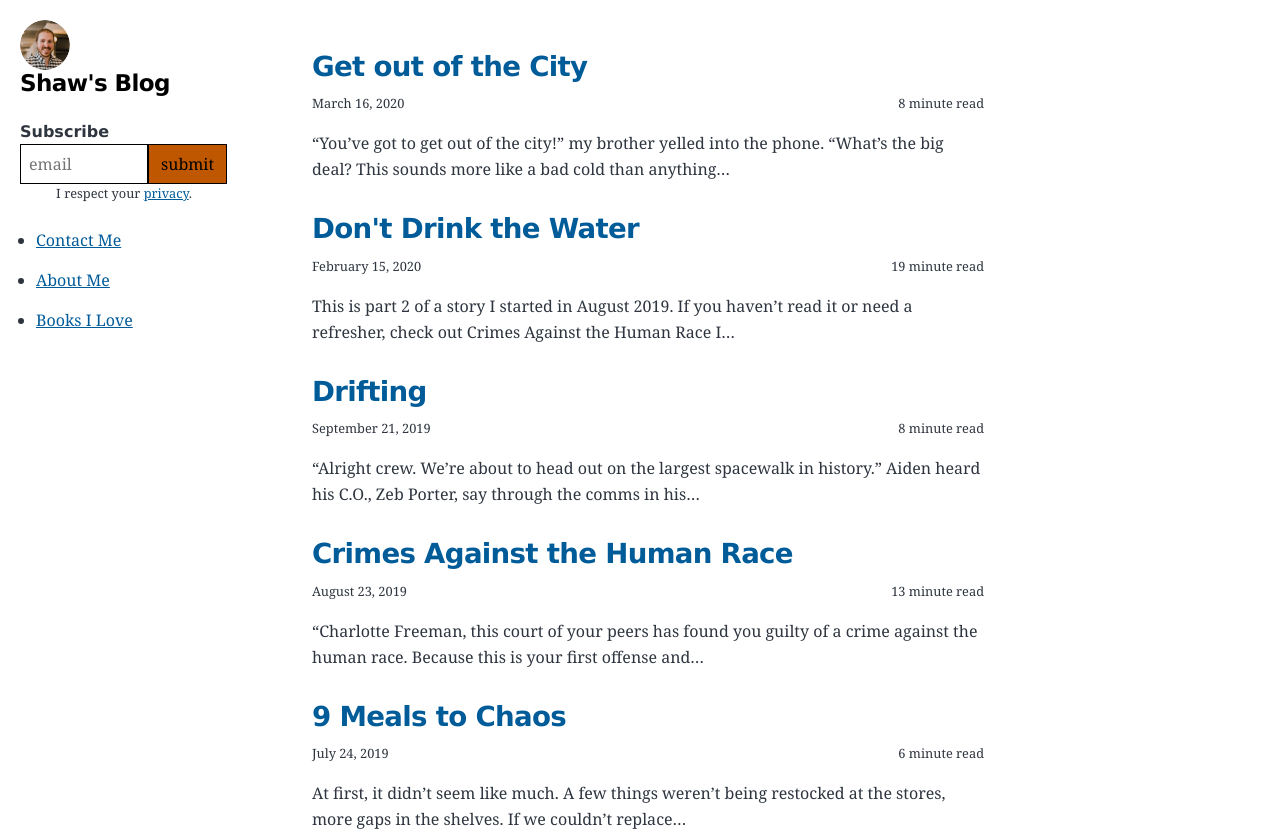
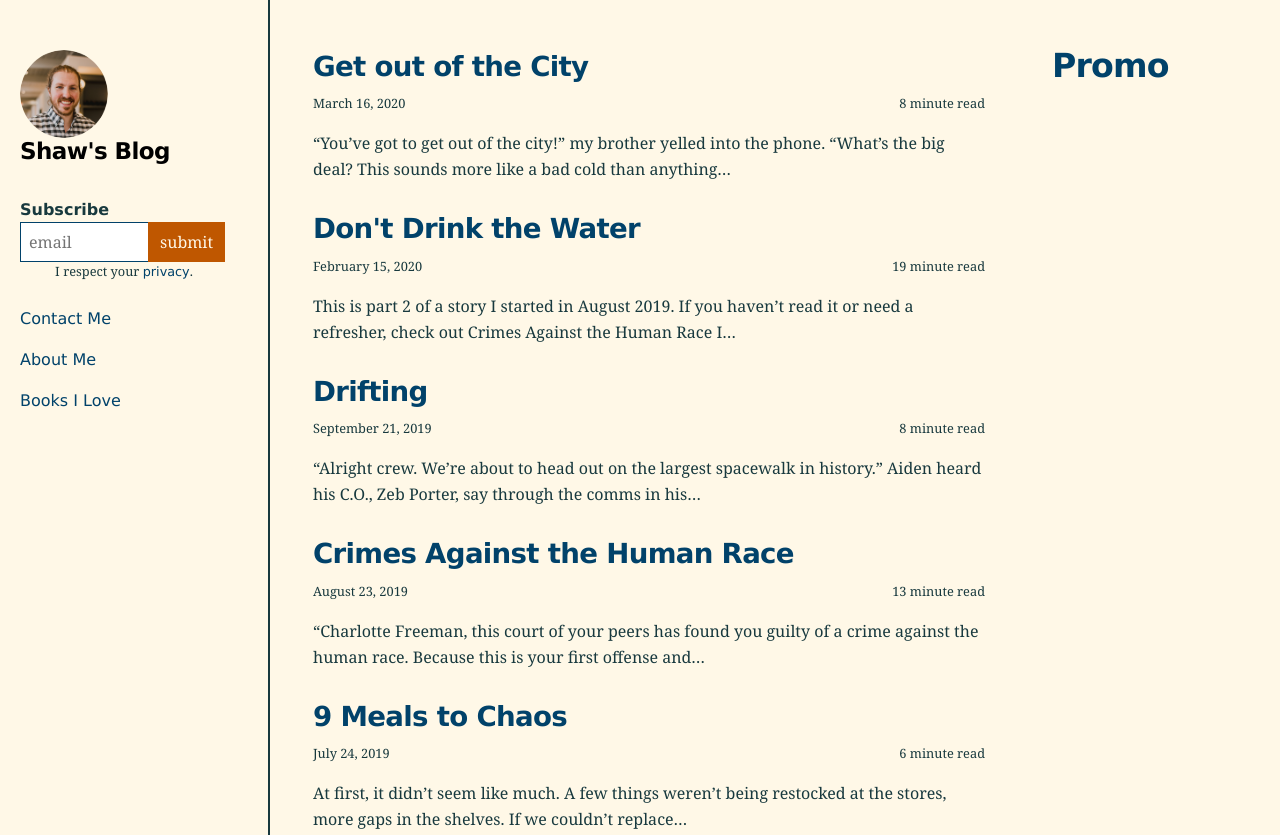
Before and after one commit to shawgravitt/gatsby-blog, a Gatsby site: page / in a window 1280 px wide. Shown: the top 835 px of the page. Built offline with nearby package versions, Linux system fonts and the light colour scheme; Gatsby itself is replaced by a stand-in of ours.

Commit message:
color updates, other changes

```diff
--- a/gatsby-config.js
+++ b/gatsby-config.js
@@ -114,8 +114,8 @@ module.exports = {
         name: `Shaw Gravitt's Blog`,
         short_name: `Shaw'sBlog`,
         start_url: `/`,
-        background_color: `#ffffff`,
-        theme_color: `#663399`,
+        background_color: `#FFF8E7`,
+        theme_color: `#01426A`,
         display: `minimal-ui`,
         icon: `src/images/favicon.png`, // This path is relative to the root of the site.
       },
@@ -139,7 +139,7 @@ module.exports = {
         excludePaths: ["/"],
         height: 3,
         prependToBody: false,
-        color: `#663399`,
+        color: `#BF5700`,
       }
     },
   ],
--- a/src/components/layout.js
+++ b/src/components/layout.js
@@ -40,8 +40,7 @@ const Layout = ({ location, title, children }) => {
               formats={["AUTO", "WEBP", "AVIF"]}
               src="../images/profile-pic.png"
               placeholder="tracedSVG"
-              width={50}
-              height={50}
+              width={88}
               quality={95}
               alt="Shaw Gravitt"
             />
@@ -71,7 +70,9 @@ const Layout = ({ location, title, children }) => {
             </ul>
           </nav>
         </div>
-        <aside className="promo"></aside>
+        <aside className="promo">
+          <h2>Promo</h2>
+        </aside>
         <main className="reading-column">{children}</main>
 
         <footer className="main-footer">
--- a/src/components/mailchimp.js
+++ b/src/components/mailchimp.js
@@ -46,6 +46,7 @@ export default class MailchimpForm extends React.Component {
         <form onSubmit={this._handleSubmit}>
           <label htmlFor="email">Subscribe</label>
           <input
+            id="email"
               type="email"
               onChange={this._handleChange}
               placeholder="email"
--- a/src/style.css
+++ b/src/style.css
@@ -1,3 +1,9 @@
+/* colors:
+#FFF8E7
+#01426A
+#D45A23
+#414A4C */
+
 /* CSS Custom Properties Definitions */
 
 :root {
@@ -51,10 +57,10 @@
   --fontSize-5: 2.074rem;
   --fontSize-6: 2.488rem;
   --fontSize-7: 2.986rem;
-  --color-primary: #005b99;
-  --color-text: #2e353f;
-  --color-text-light: #4f5969;
-  --color-heading: #1a202c;
+  --color-primary: #01426A;
+  --color-text: #18393E ;
+  --color-text-light: #414A4C;
+  --color-heading: #01426A;
   --color-heading-black: black;
   --color-accent: #d1dce5;
 }
@@ -78,6 +84,7 @@ body {
   font-family: var(--font-body);
   font-size: var(--fontSize-1);
   color: var(--color-text);
+  background: #FFF8E7;
 }
 
 footer {
@@ -225,37 +232,21 @@ table thead tr th {
 
 a {
   color: var(--color-primary);
+  font-family: var(--font-heading);
+  transition: color 0.33s ease;
+  -webkit-transition: color 0.33s ease;
+  -moz-transition: color 0.33s ease;
+  -ms-transition: color 0.33s ease;
+  -o-transition: color 0.33s ease;
 }
 
 a:hover,
 a:focus {
+  color: #BF5700;
   text-decoration: none;
 }
 
 /* Custom classes */
-
-/* .reading-column {
-  margin: var(--spacing-0) auto;
-  max-width: var(--maxWidth-wrapper);
-  padding: var(--spacing-10) var(--spacing-5);
-}
-
-.reading-column[data-is-root-path="true"] .bio {
-  margin-bottom: var(--spacing-20);
-}
-
-.global-header {
-  margin-bottom: var(--spacing-12);
-  position: fixed;
-  height: 100vh;
-  width: 22.5vw;
-  max-width: 333px;
-  min-width: 270px;
-  padding: 13px;
-  border-top: 7px solid #bf5700;
-  border-right: 2px solid #BF5700;
-
-} */
 
 .main-heading {
   font-size: var(--fontSize-3);
@@ -275,7 +266,7 @@ a:focus {
 
 .post-list-item h2 {
   font-size: var(--fontSize-4);
-  color: var(--color-primary);
+  /* color: var(--color-primary); */
   margin-bottom: var(--spacing-2);
   margin-top: var(--spacing-0);
 }
@@ -293,7 +284,7 @@ a:focus {
 
 .bio {
   display: flex;
-  margin-bottom: var(--spacing-16);
+  margin-bottom: 0;
 }
 
 .bio p {
@@ -322,6 +313,11 @@ a:focus {
   margin-bottom: var(--spacing-8);
 }
 
+.blog-post-nav {
+  max-width: var(--maxWidth-wrapper);
+  margin: auto;
+}
+
 .blog-post-nav ul {
   margin: var(--spacing-0);
 }
@@ -329,11 +325,25 @@ a:focus {
 .btn {
   background: #BF5700;
   padding: 10px 12px;
+  border: none;
+  color: #FFF8E7;
+  cursor: pointer;
+  transition: background 0.33s ease-in;
+  -webkit-transition: background 0.33s ease-in;
+  -moz-transition: background 0.33s ease-in;
+  -ms-transition: background 0.33s ease-in;
+  -o-transition: background 0.33s ease-in;
+}
+
+.btn:hover {
+  background: var(--color-primary);
 }
 
 .email {
   width: calc(100% - 80px);
   padding-left: var(--spacing-2);
+  border: 1px solid var(--color-primary);
+  border-right: none;
 }
 
 #emailSubscribe {
@@ -343,7 +353,6 @@ a:focus {
 #emailSubscribe input{
   border-radius: 0;
   height: 40px;
-  border: 1px solid #000;
   vertical-align: middle;
 
 }
@@ -369,22 +378,34 @@ a:focus {
 }
 
 
-
-
+/* Site Layout */
 .global-header {
   grid-area: header;
-  padding: 10px 20px;
+  padding: 50px 20px 10px 20px;
+  position: sticky;
+  top: 0;
+  z-index: 9;
+  /* border-top: 5px solid #BF5700; */
 }
 .reading-column {
   grid-area: content;
-  /* overflow-y: scroll; */
   padding: 20px;
-  /* scrollbar-width: none; */
+  border-left: 2px solid var(--color-text);
 }
 .main-nav {
   grid-area: nav;
   padding: 0 20px;
   display: none;
+}
+.main-nav ul {
+  padding-left: 0;
+}
+.main-nav li {
+  list-style: none;
+  text-align: center;
+}
+.main-nav a {
+  text-decoration: none;
 }
 .main-nav.is-active {
   display: block;
@@ -398,44 +419,39 @@ a:focus {
   padding: 10px 20px;
 }
 
-.wrapper {
-  display: grid;
-  grid-template-columns: 1fr;
-  width: 100vw;
-  height: 100vh;
-}
-
 .body {
   display: grid;
   column-gap: 20px;
   grid-template-columns: 1fr;
-  /* overflow: hidden; */
   grid-template-areas:
     "header"
     "nav"
     "content"
     "promo"
     "footer";
-
-
-}
-
-.body ::-webkit-scrollbar {
-    width: 0;
-    background: transparent;
 }
 
 @media (min-width: 500px) {
   .body {
     grid-template-columns: 1fr 2fr;
     grid-template-areas:
-      "header header"
+      "header content"
       "nav content"
       "promo content"
-      "footer footer"
+      ". content"
+      "footer content"
   }
   .main-nav {
     display: block;
+    position: sticky;
+    top: 155px;
+  }
+  .promo {
+    position: sticky;
+    top: 420px;
+  }
+  .main-nav li {
+    text-align: left;
   }
   #menuButton.hamburger {
     display: none;
@@ -449,23 +465,12 @@ a:focus {
       "header content promo"
       "nav content promo"
       ". content promo"
-      "footer footer footer"
+      "footer content promo"
   }
-  .global-header {
-    position: sticky;
-    top: 10px;
-  }
-  .promo,
-  .main-nav {
-    position: sticky;
+  .promo {
     top: 80px;
   }
 }
-
-
-
-
-
 
 
 .hamburger {
```
